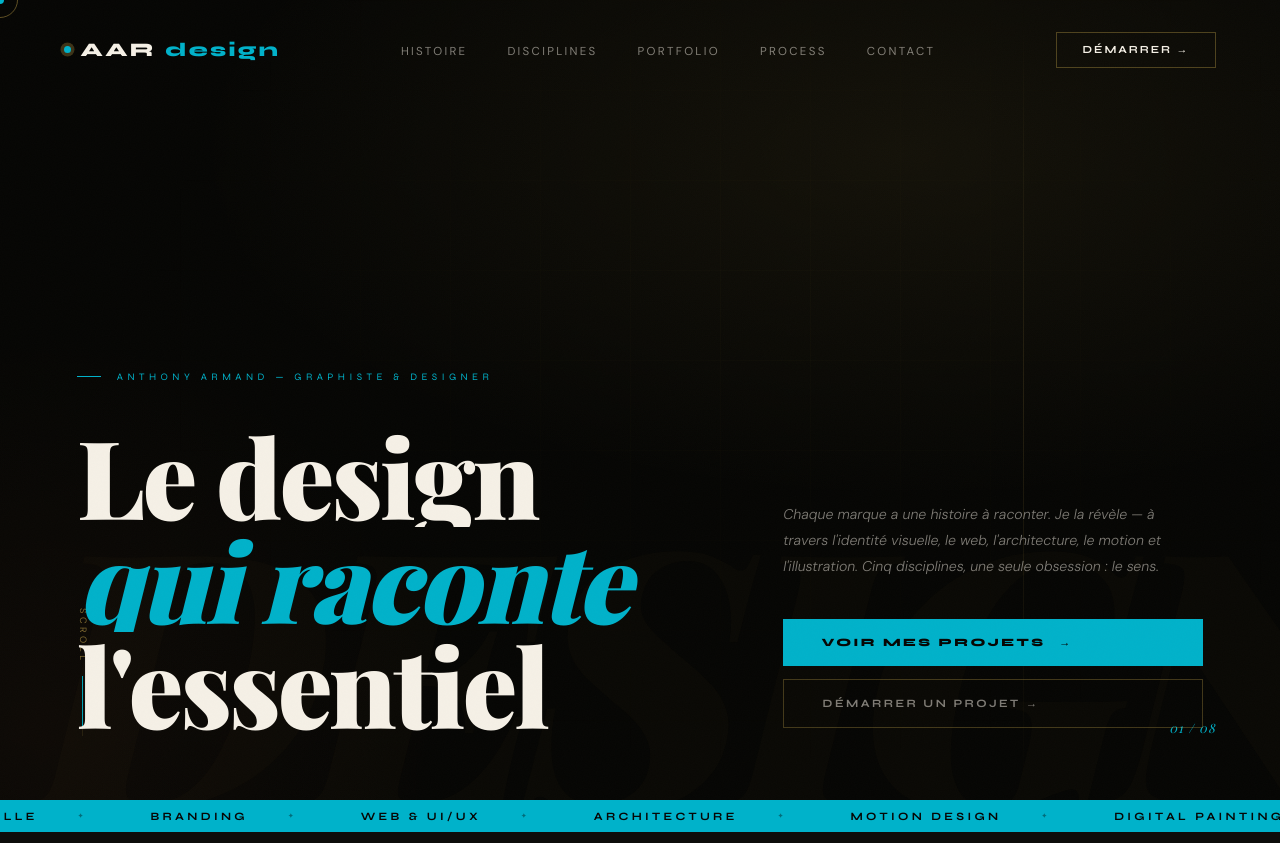
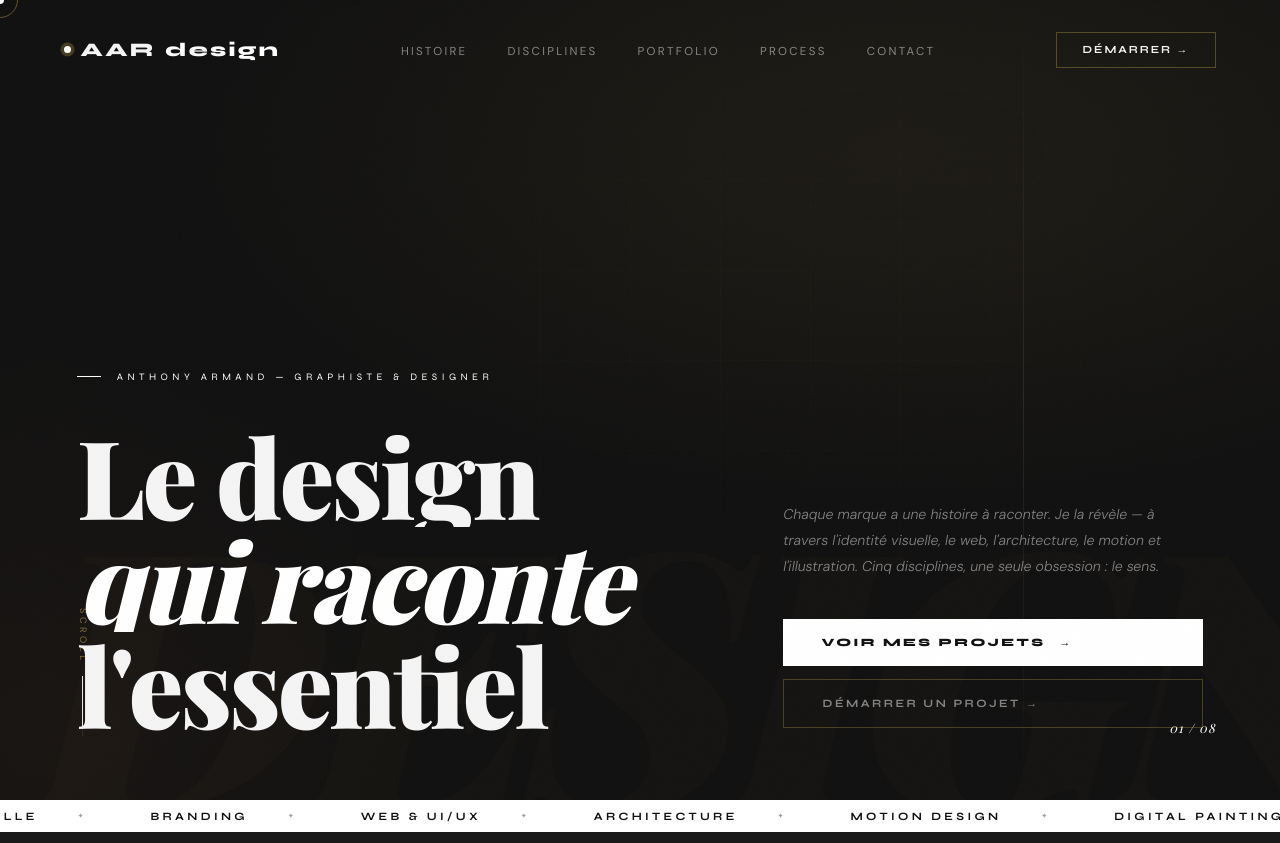
Before and after one commit to Ariion/aardesign, a plain HTML site: page index.html in a window 1280 px wide. Shown: the top 843 px of the page. Drawn offline with nearby package versions, Linux system fonts and the light colour scheme; a web font is replaced by a local one.

Commit message:
Update index.html

```diff
--- a/index.html
+++ b/index.html
@@ -12,14 +12,14 @@
 ════════════════════════════════════════════════════ */
 *, *::before, *::after { margin: 0; padding: 0; box-sizing: border-box; }
 :root {
-  --ink:    #060604;
-  --ink2:   #0d0d0b;
-  --paper:  #f5f0e6;
-  --gold:   #00b2ca;
-  --gold2:  #193762;
-  --rust:   #a05020;
-  --dim:    rgba(245,240,230,.5);
-  --E:      cubic-bezier(.16,1,.3,1);
+  --ink:    #111111; /* Noir très profond, fond principal */
+  --ink2:   #1A1A1A; /* Noir légèrement plus clair pour les sections */
+  --paper:  #F4F4F4; /* Blanc cassé pour le texte principal */
+  --gold:   #FFFFFF; /* Accentuation 1 : Blanc pur pour l'impact (au lieu du bleu/doré) */
+  --gold2:  #888888; /* Accentuation 2 : Gris pour les éléments secondaires */
+  --rust:   #555555; /* Accentuation 3 : Gris foncé */
+  --dim:    rgba(244, 244, 244, 0.5); /* Texte secondaire (50% d'opacité du --paper) */
+  --E:      cubic-bezier(.16,1,.3,1); /* Courbe d'animation fluide */
 }
 html { font-size: 16px; }
 body {
```
